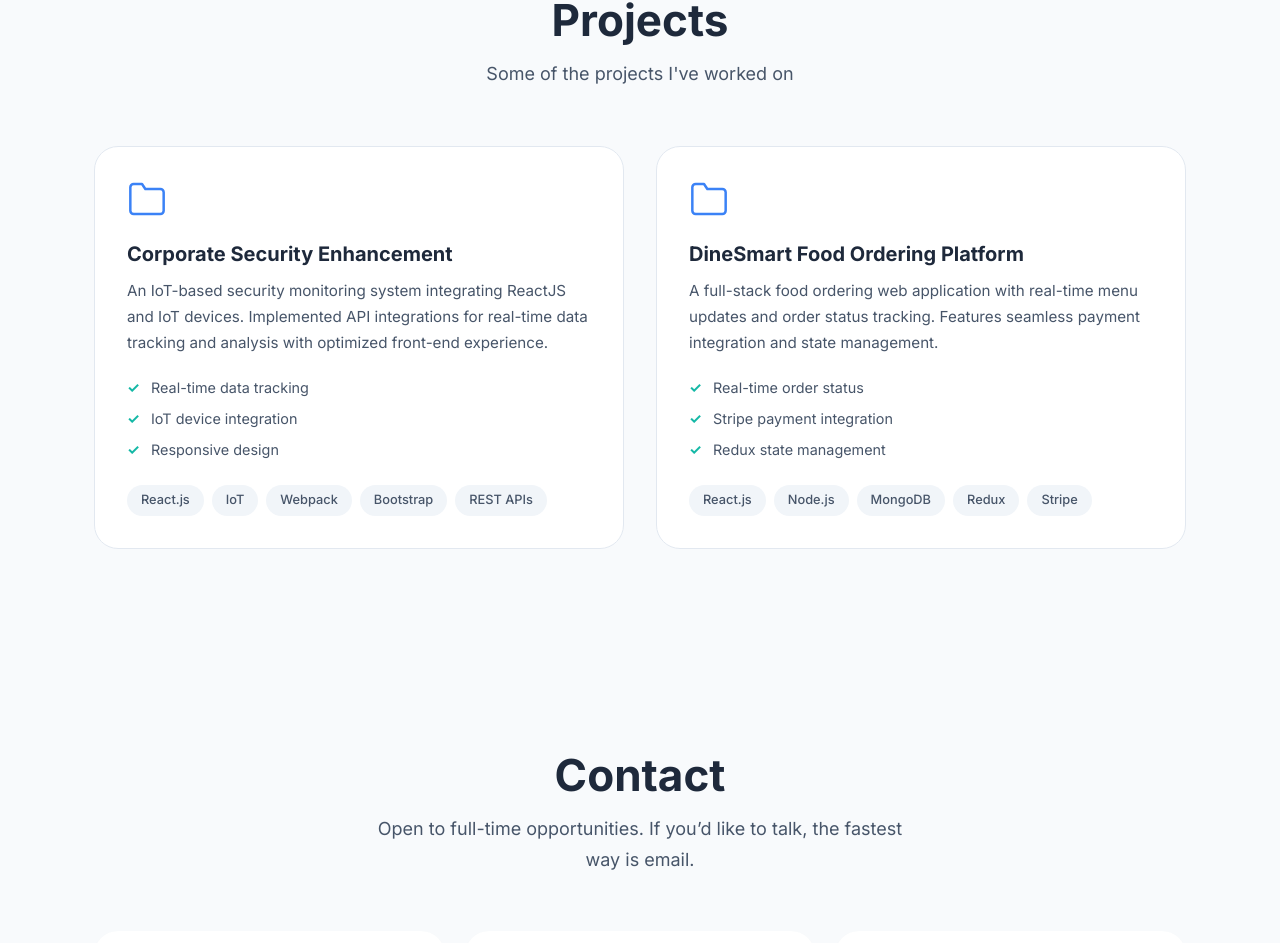
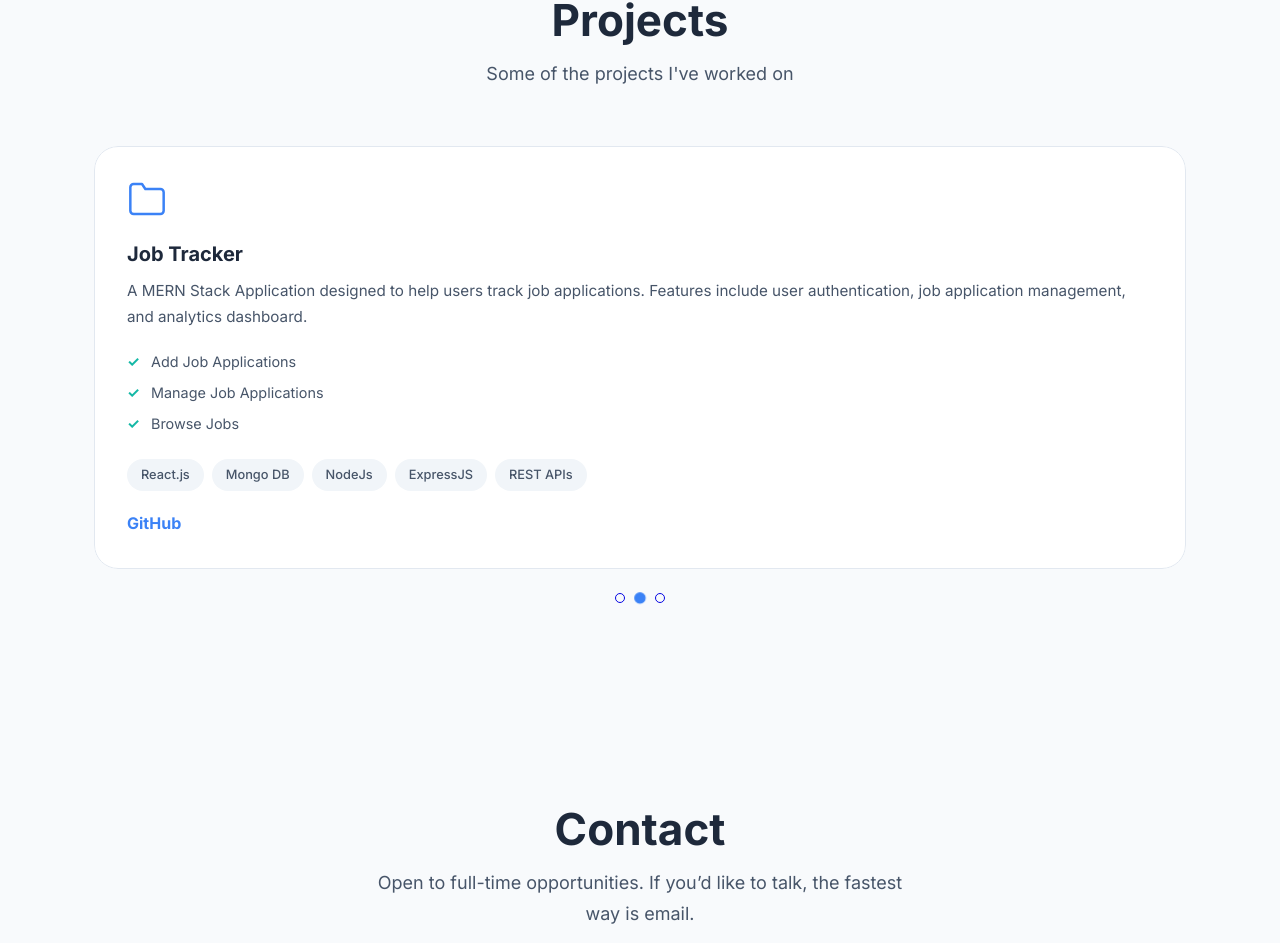
Before and after one commit to DaveNrupal/my-portfolio, a React (Vite) app: page / in a window 1280 px wide. Shown: the part 2512-3455 px from the top of the page. Built offline with nearby package versions, Linux system fonts and the light colour scheme.

Commit message:
Update project section design and add New project

```diff
--- a/src/App.css
+++ b/src/App.css
@@ -666,13 +666,19 @@ main {
   background: var(--bg-secondary);
 }
 
-.projects-grid {
-  display: grid;
-  grid-template-columns: repeat(2, 1fr);
-  gap: 2rem;
+.projects-slider {
+  overflow: hidden;
+  border-radius: var(--radius-xl);
+}
+
+.projects-track {
+  display: flex;
+  transition: transform 600ms ease;
 }
 
 .project-card {
+  flex: 0 0 100%;
+  width: 100%;
   background: var(--bg-primary);
   padding: 2rem;
   border-radius: var(--radius-xl);
@@ -751,6 +757,18 @@ main {
   gap: 0.5rem;
 }
 
+.project-link {
+  display: inline-flex;
+  align-items: center;
+  margin-top: 1.25rem;
+  font-weight: 700;
+  color: var(--primary-color);
+}
+
+.project-link:hover {
+  color: var(--primary-dark);
+}
+
 .tech-tag {
   background: var(--bg-tertiary);
   color: var(--text-secondary);
@@ -764,6 +782,45 @@ main {
 .tech-tag:hover {
   background: var(--primary-color);
   color: white;
+}
+
+.projects-dots {
+  display: flex;
+  justify-content: center;
+  gap: 10px;
+  margin-top: 1.5rem;
+}
+
+.project-dot {
+  width: 10px;
+  height: 10px;
+  border-radius: 999px;
+  border: 1px solid rgb(6, 6, 227);
+  background: transparent;
+  cursor: pointer;
+  transition: transform 160ms ease, background 160ms ease, border-color 160ms ease;
+}
+
+.project-dot:hover {
+  transform: scale(1.1);
+  border-color: var(--primary-color);
+}
+
+.project-dot.active {
+  background: var(--primary-color);
+  border-color: var(--primary-color);
+  transform: scale(1.15);
+}
+
+.project-dot:focus-visible {
+  outline: none;
+  box-shadow: 0 0 0 4px color-mix(in srgb, var(--primary-color) 18%, transparent);
+}
+
+@media (prefers-reduced-motion: reduce) {
+  .projects-track {
+    transition: none;
+  }
 }
 
 /* ============================================
@@ -1255,10 +1312,6 @@ main {
     grid-template-columns: 1fr;
   }
 
-  .projects-grid {
-    grid-template-columns: 1fr;
-  }
-
   .about-highlights {
     grid-template-columns: 1fr;
   }
--- a/src/components/Projects.jsx
+++ b/src/components/Projects.jsx
@@ -1,5 +1,29 @@
+import { useEffect, useState } from 'react'
+
 function Projects() {
   const projects = [
+    {
+      title: "DineSmart Food Ordering Platform",
+      description: "A full-stack food ordering web application with real-time menu updates and order status tracking. Features seamless payment integration and state management.",
+      technologies: ["React.js", "Node.js", "MongoDB", "Redux", "Stripe"],
+      github: "https://github.com/DaveNrupal/DineSmart",
+      highlights: [
+        "Real-time order status",
+        "Stripe payment integration",
+        "Redux state management"
+      ]
+    },
+    {
+      title: "Job Tracker",
+      description: "A MERN Stack Application designed to help users track job applications. Features include user authentication, job application management, and analytics dashboard.",
+      technologies: ["React.js", "Mongo DB", "NodeJs", "ExpressJS", "REST APIs"],
+      github: "https://github.com/DaveNrupal/Job-Tracker",
+      highlights: [
+        "Add Job Applications",
+        "Manage Job Applications",
+        "Browse Jobs"
+      ]
+    },
     {
       title: "Corporate Security Enhancement",
       description: "An IoT-based security monitoring system integrating ReactJS and IoT devices. Implemented API integrations for real-time data tracking and analysis with optimized front-end experience.",
@@ -9,18 +33,24 @@ function Projects() {
         "IoT device integration",
         "Responsive design"
       ]
-    },
-    {
-      title: "DineSmart Food Ordering Platform",
-      description: "A full-stack food ordering web application with real-time menu updates and order status tracking. Features seamless payment integration and state management.",
-      technologies: ["React.js", "Node.js", "MongoDB", "Redux", "Stripe"],
-      highlights: [
-        "Real-time order status",
-        "Stripe payment integration",
-        "Redux state management"
-      ]
     }
   ]
+
+  const [activeIndex, setActiveIndex] = useState(0)
+  const [isPaused, setIsPaused] = useState(false)
+  const totalProjects = projects.length
+
+  useEffect(() => {
+    if (isPaused) {
+      return undefined
+    }
+
+    const timer = setInterval(() => {
+      setActiveIndex((prevIndex) => (prevIndex + 1) % totalProjects)
+    }, 5000)
+
+    return () => clearInterval(timer)
+  }, [isPaused, totalProjects])
 
   return (
     <section id="projects" className="projects">
@@ -29,7 +59,18 @@ function Projects() {
         <p className="section-subtitle">
           Some of the projects I've worked on
         </p>
-        <div className="projects-grid">
+        <div
+          className="projects-slider"
+          aria-live="polite"
+          onMouseEnter={() => setIsPaused(true)}
+          onMouseLeave={() => setIsPaused(false)}
+          onFocus={() => setIsPaused(true)}
+          onBlur={() => setIsPaused(false)}
+        >
+          <div
+            className="projects-track"
+            style={{ transform: `translateX(-${activeIndex * 100}%)` }}
+          >
             {projects.map((project, index) => (
               <div key={index} className="project-card">
                 <div className="project-header">
@@ -49,7 +90,28 @@ function Projects() {
                     <span key={techIndex} className="tech-tag">{tech}</span>
                   ))}
                 </div>
+                <a
+                  className="project-link"
+                  href={project.github}
+                  target="_blank"
+                  rel="noreferrer"
+                >
+                  GitHub
+                </a>
               </div>
+            ))}
+          </div>
+        </div>
+        <div className="projects-dots" role="tablist" aria-label="Project navigation">
+          {projects.map((project, index) => (
+            <button
+              key={project.title}
+              type="button"
+              className={`project-dot${index === activeIndex ? ' active' : ''}`}
+              onClick={() => setActiveIndex(index)}
+              aria-label={`Go to ${project.title}`}
+              aria-pressed={index === activeIndex}
+            />
           ))}
         </div>
       </div>
```
Lines whose indentation alone changed are shown as unchanged.
